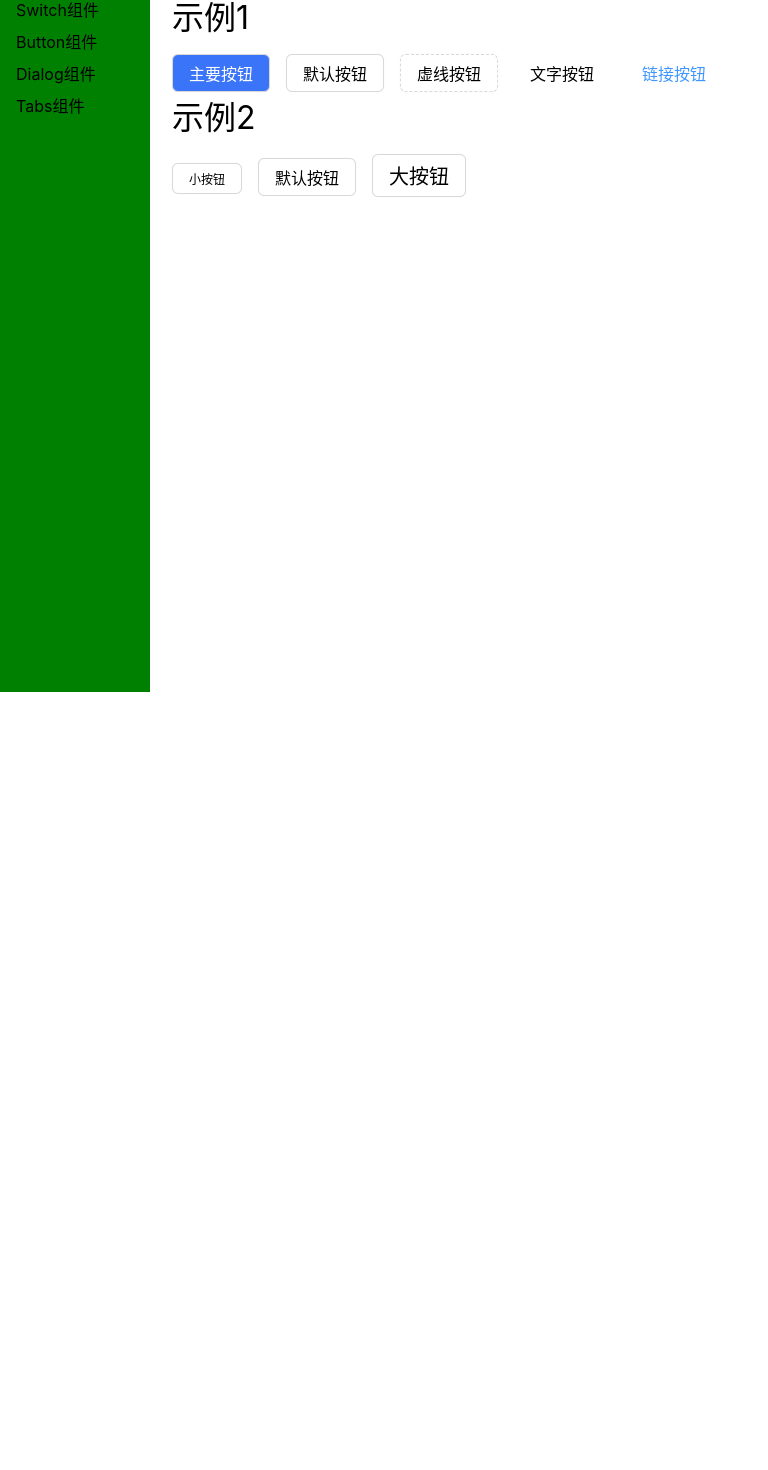
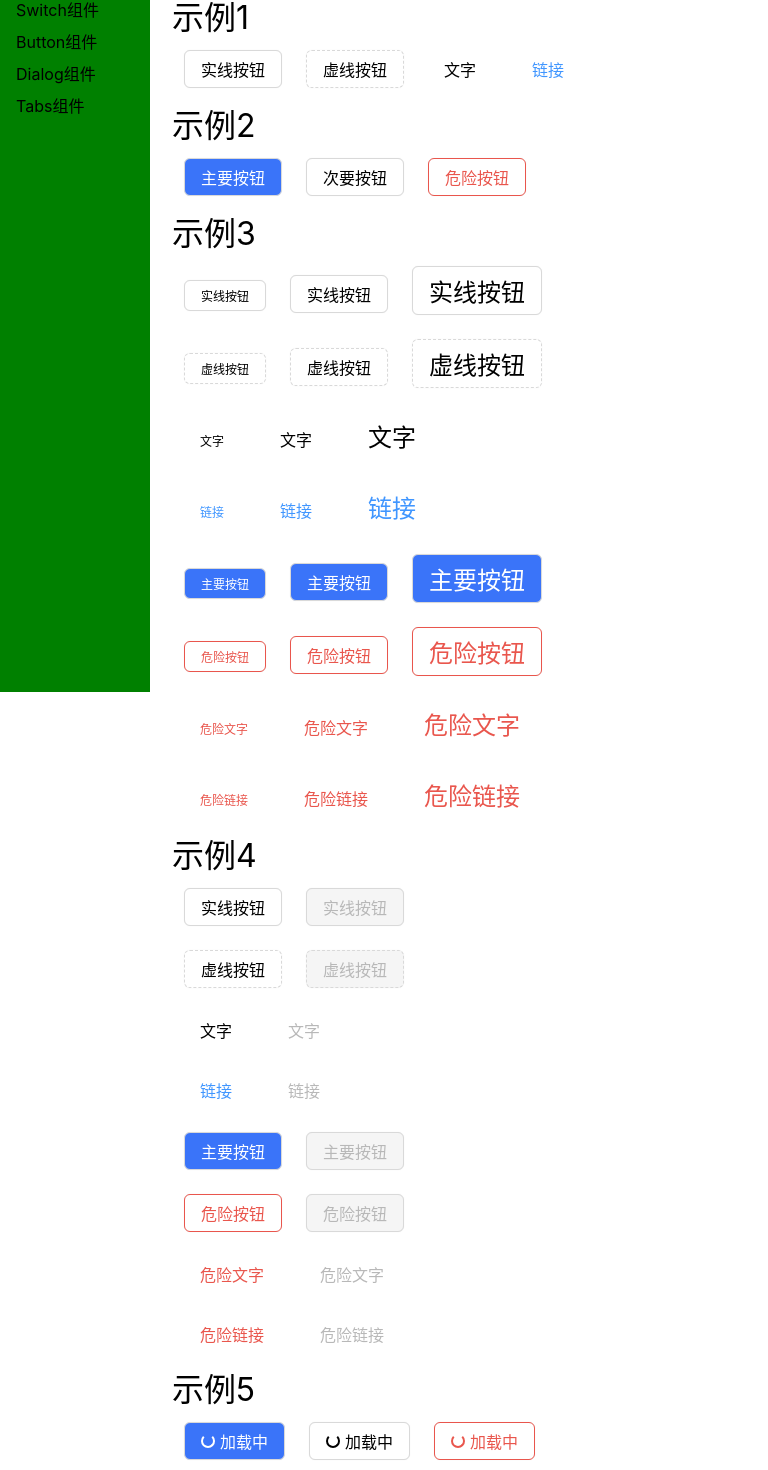
Before and after one commit to wszzj/woniu-ui, a Vue app: page /#/doc/button in a window 1280 px wide. Shown: the part 108-1578 px from the top of the page, without its empty margins (0-768 px from the left). Before the commit the page ends 800 px from the top, so only its background shows below. Built offline with nearby package versions, Linux system fonts and the light colour scheme.

Commit message:
Button css 更新

```diff
--- a/src/components/doc/ButtonDemo.vue
+++ b/src/components/doc/ButtonDemo.vue
@@ -1,15 +1,94 @@
 <template>
   <div>Button示例</div>
   <h1>示例1</h1>
-  <Button theme="primary">主要按钮</Button>
-  <Button>默认按钮</Button>
+  <Button>实线按钮</Button>
   <Button theme="dashed">虚线按钮</Button>
-  <Button theme="text">文字按钮</Button>
-  <Button theme="link">链接按钮</Button>
+  <Button theme="text">文字</Button>
+  <Button theme="link">链接</Button>
   <h1>示例2</h1>
-  <Button size="small">小按钮</Button>
-  <Button>默认按钮</Button>
-  <Button size="big">大按钮</Button>
+  <div>
+    <Button level="primary">主要按钮</Button>
+    <Button>次要按钮</Button>
+    <Button level="danger">危险按钮</Button>
+  </div>
+  <h1>示例3</h1>
+  <div>
+    <Button size="small">实线按钮</Button>
+    <Button>实线按钮</Button>
+    <Button size="big">实线按钮</Button>
+  </div>
+  <div>
+    <Button theme="dashed" size="small">虚线按钮</Button>
+    <Button theme="dashed">虚线按钮</Button>
+    <Button theme="dashed" size="big">虚线按钮</Button>
+  </div>
+  <div>
+    <Button theme="text" size="small">文字</Button>
+    <Button theme="text">文字</Button>
+    <Button theme="text" size="big">文字</Button>
+  </div>
+  <div>
+    <Button theme="link" size="small">链接</Button>
+    <Button theme="link">链接</Button>
+    <Button theme="link" size="big">链接</Button>
+  </div>
+  <div>
+    <Button level="primary" size="small">主要按钮</Button>
+    <Button level="primary">主要按钮</Button>
+    <Button level="primary" size="big">主要按钮</Button>
+  </div>
+  <div>
+    <Button level="danger" size="small">危险按钮</Button>
+    <Button level="danger">危险按钮</Button>
+    <Button level="danger" size="big">危险按钮</Button>
+  </div>
+  <div>
+    <Button theme="text" level="danger" size="small">危险文字</Button>
+    <Button theme="text" level="danger">危险文字</Button>
+    <Button theme="text" level="danger" size="big">危险文字</Button>
+  </div>
+  <div>
+    <Button theme="link" level="danger" size="small">危险链接</Button>
+    <Button theme="link" level="danger">危险链接</Button>
+    <Button theme="link" level="danger" size="big">危险链接</Button>
+  </div>
+  <h1>示例4</h1>
+  <div>
+    <Button>实线按钮</Button>
+    <Button disabled>实线按钮</Button>
+  </div>
+  <div>
+    <Button theme="dashed">虚线按钮</Button>
+    <Button theme="dashed" disabled>虚线按钮</Button>
+  </div>
+  <div>
+    <Button theme="text">文字</Button>
+    <Button theme="text" disabled>文字</Button>
+  </div>
+  <div>
+    <Button theme="link">链接</Button>
+    <Button theme="link" disabled>链接</Button>
+  </div>
+  <div>
+    <Button level="primary">主要按钮</Button>
+    <Button level="primary" disabled>主要按钮</Button>
+  </div>
+  <div>
+    <Button level="danger">危险按钮</Button>
+    <Button level="danger" disabled>危险按钮</Button>
+  </div>
+  <div>
+    <Button theme="text" level="danger">危险文字</Button>
+    <Button theme="text" level="danger" disabled>危险文字</Button>
+  </div>
+  <div>
+    <Button theme="link" level="danger">危险链接</Button>
+    <Button theme="link" level="danger" disabled>危险链接</Button>
+  </div>
+  <h1>示例5</h1>
+  <Button level="primary" loading>加载中</Button>
+  <Button loading>加载中</Button>
+  <Button level="danger" loading>加载中</Button>
 </template>
 
 <script setup lang="ts">
--- a/src/lib/Button.vue
+++ b/src/lib/Button.vue
@@ -1,5 +1,6 @@
 <template>
   <button :class="classes" class="wo-button">
+    <span class="wo-loading-circle" v-if="loading"></span>
     <slot></slot>
   </button>
 </template>
@@ -9,16 +10,25 @@ import { computed } from "vue";
 
 export interface Props {
   theme: string;
+  level: string;
   size: string;
+  disabled: boolean;
+  loading: boolean;
 }
 const props = withDefaults(defineProps<Props>(), {
   theme: "default",
+  level: "default",
   size: "normal",
+  disabled: false,
+  loading: false,
 });
 const classes = computed(() => {
   return {
     [`wo-theme-${props.theme}`]: props.theme,
+    [`wo-level-${props.level}`]: props.level,
     [`wo-size-${props.size}`]: props.size,
+    "wo-disabled": props.disabled,
+    "wo-loading": props.loading,
   };
 });
 </script>
@@ -28,8 +38,7 @@ $blue: #3a74f9;
 .wo-button {
   padding: 6px 16px;
   border-radius: 6px;
-  margin-right: 16px;
-  margin-top: 16px;
+  margin: 12px;
   display: inline-flex;
   flex-direction: row;
   white-space: nowrap;
@@ -45,16 +54,12 @@ $blue: #3a74f9;
     border-color: #4096ff;
     outline: none;
   }
-  &.wo-theme-primary {
-    background-color: $blue;
-    color: #fff;
-    &:hover,
-    &:focus {
-      background-color: lighten($blue, 5%);
-    }
-  }
   &.wo-theme-dashed {
     border: 1px dashed #d9d9d9;
+    &:focus,
+    &:hover {
+      border-color: #4096ff;
+    }
   }
   &.wo-theme-text {
     border: none;
@@ -77,11 +82,70 @@ $blue: #3a74f9;
       color: lighten(#4096ff, 10%);
     }
   }
+  &.wo-level-primary {
+    background-color: $blue;
+    color: #fff;
+    &:hover,
+    &:focus {
+      background-color: lighten($blue, 5%);
+    }
+  }
+  &.wo-level-danger {
+    color: #e9564d;
+    border-color: #e9564d;
+    &:focus,
+    &:hover {
+      color: lighten(#e9564d, 10%);
+    }
+  }
   &.wo-size-small {
     font-size: 12px;
   }
   &.wo-size-big {
-    font-size: 20px;
+    font-size: 24px;
+  }
+  &.wo-disabled {
+    cursor: not-allowed;
+    background-color: #f5f5f5;
+    color: #b8b8b8;
+    border-color: #d9d9d9;
+    &:hover,
+    &:focus {
+      border-color: #d9d9d9;
+      background-color: #f5f5f5;
+      outline: none;
+      color: #b8b8b8;
+    }
+    &.wo-theme-text,
+    &.wo-theme-link {
+      background-color: #fff;
+      &:hover,
+      &:focus {
+        border-color: #d9d9d9;
+        background-color: #fff;
+        outline: none;
+      }
+    }
+  }
+  &.wo-loading {
+    cursor: default;
+    > .wo-loading-circle {
+      width: 14px;
+      height: 14px;
+      border: 2px solid;
+      border-top-color: transparent;
+      border-radius: 7px;
+      margin-right: 5px;
+      animation: spin infinite 1s linear;
+    }
+  }
+}
+@keyframes spin {
+  0% {
+    transform: rotateZ(0deg);
+  }
+  100% {
+    transform: rotateZ(360deg);
   }
 }
 </style>
```
